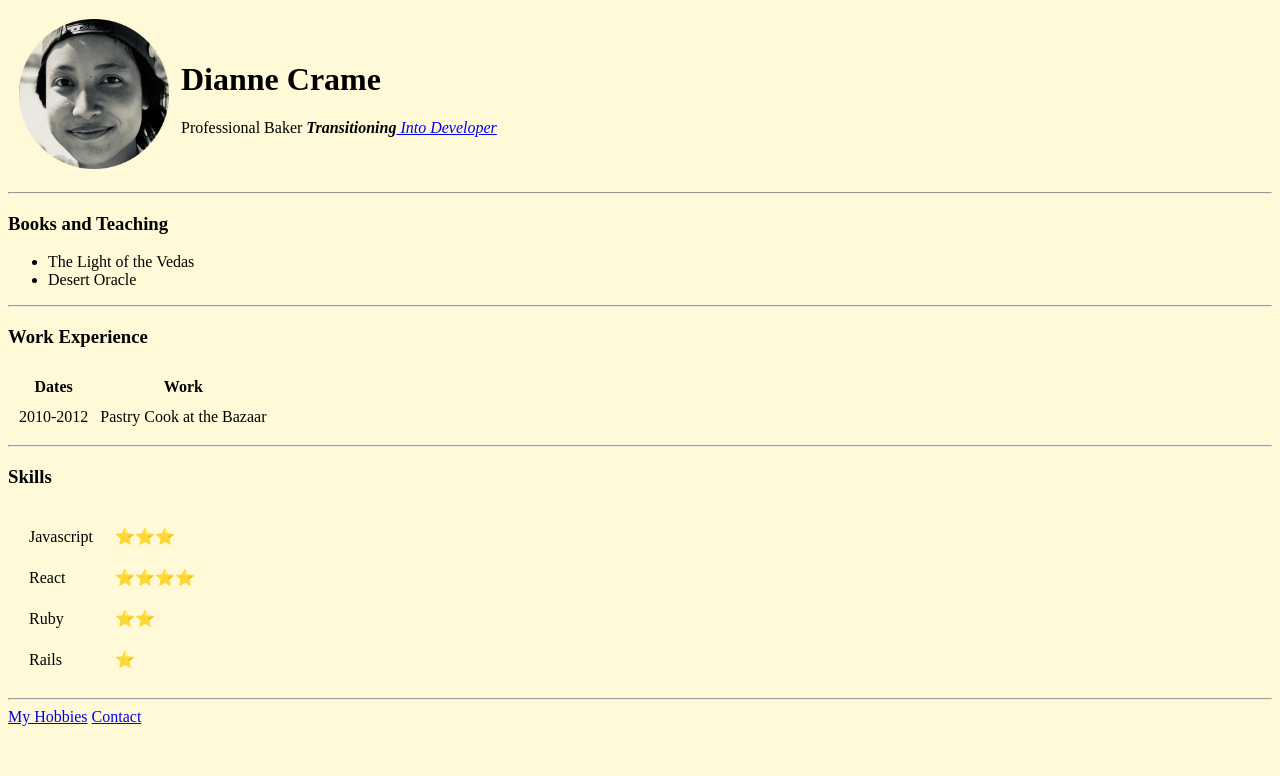
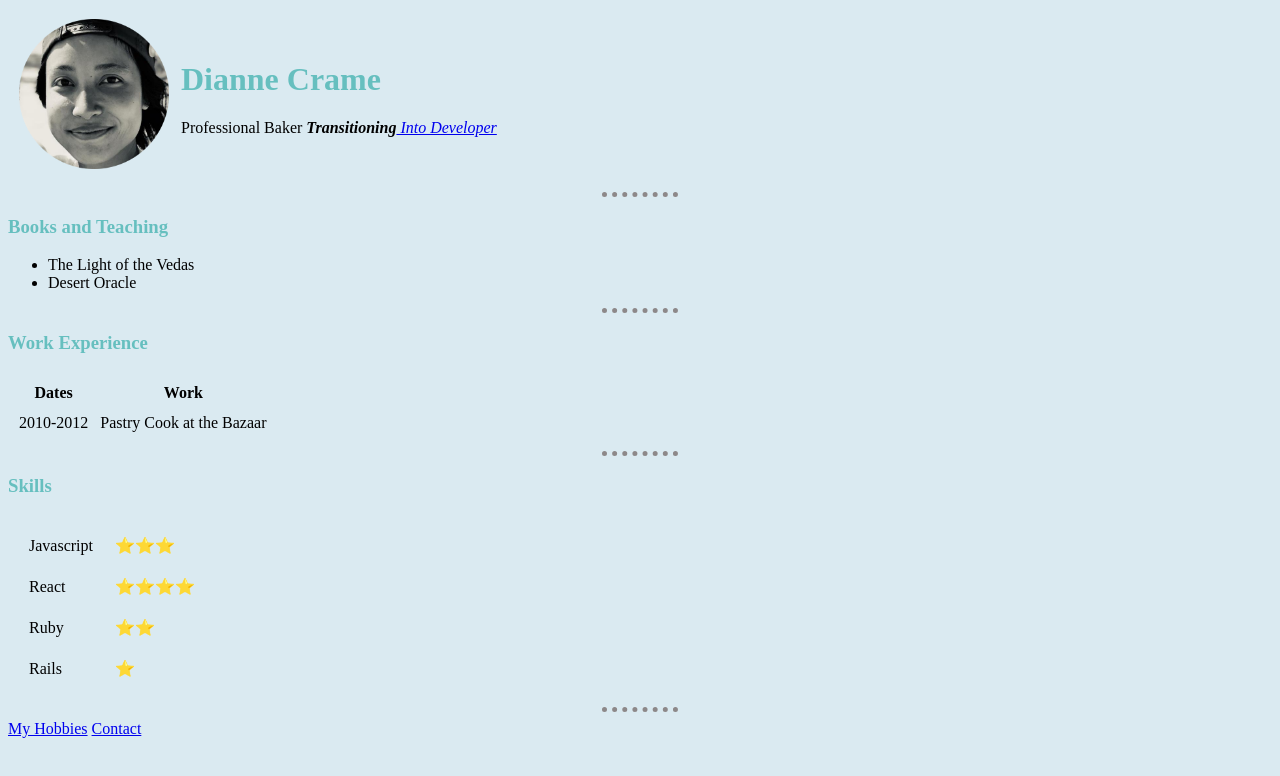
Before and after one commit to Dcrame31/cv, a plain HTML site: page index.html in a window 1280 px wide. Drawn offline with Linux system fonts and the light colour scheme.

Commit message:
Add files via upload

```diff
--- /dev/null
+++ b/css/styles.css
@@ -0,0 +1,19 @@
+body {
+    background-color: #DAEAF1;
+}
+
+hr {
+    border-style: none;
+    border-top: 1px dotted rgba(133, 127, 127, 0.911);
+    border-width: 5px;
+    width: 6%;
+
+}
+
+h1 {
+    color: #66BFBF;
+}
+
+h3 {
+    color: #66BFBF;
+}
--- a/index.html
+++ b/index.html
@@ -6,12 +6,7 @@
     <meta http-equiv="X-UA-Compatible" content="IE=edge">
     <meta name="viewport" content="width=device-width, initial-scale=1.0">
     <title>Dianne's Website</title>
-
-    <style>
-        body {
-            background-color:#FFF9D7;
-        }
-    </style>
+    <link rel="stylesheet" href="css/styles.css">
 </head>
 
 <body>
```
Also changed, not shown: contact.html (+1 -0 lines), hobbies.html (+1 -0 lines).
